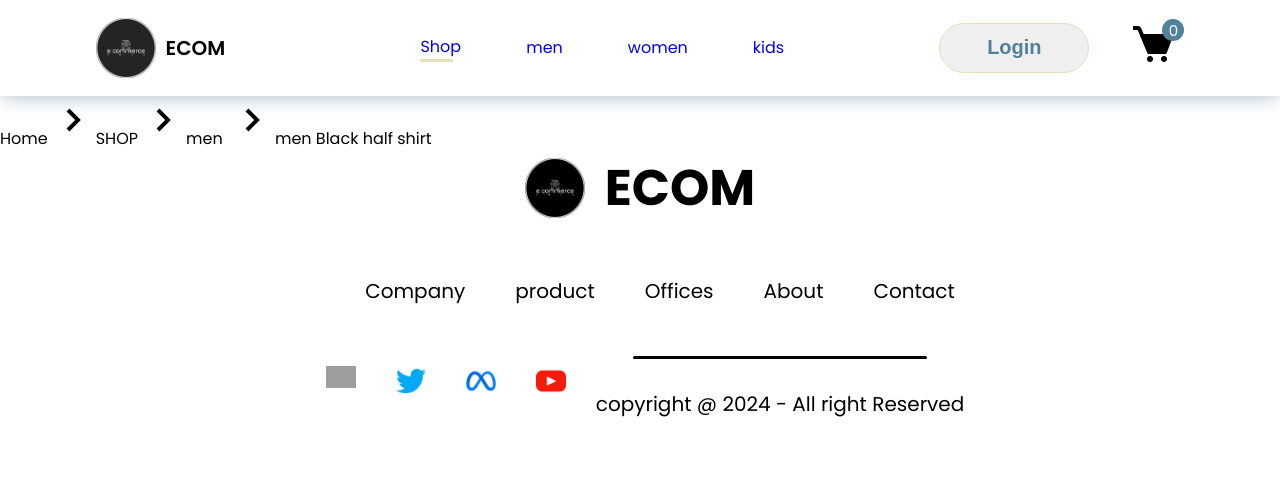
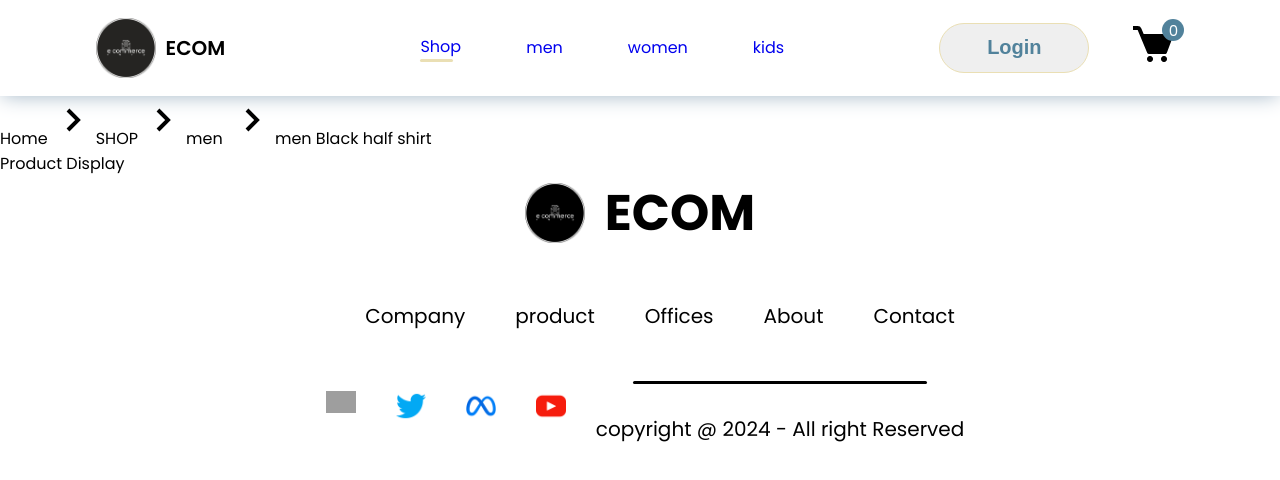
Before and after one commit to Rahulboro/mernEcommerce, a React (Create React App) app: page /product/1 in a window 1280 px wide. Shown: the top 480 px of the page. Built offline with nearby package versions, Linux system fonts and the light colour scheme; grey boxes are pictures that could not be loaded; a web font is replaced by a local one.

Commit message:
"Added ProductDisplay component to render product details"
This commit adds the `ProductDisplay` component to the `Product` page, which is used to render the details of a specific product. The `product` prop is passed

```diff
--- /dev/null
+++ b/src/Componects/ProductDisplay/ProductDisplay.jsx
@@ -0,0 +1,8 @@
+import React from "react";
+import "./productdisplay.css";
+
+const ProductDisplay = () => {
+  return <div className="product-display">Product Display</div>;
+};
+
+export default ProductDisplay;
--- a/src/Pages/Product.jsx
+++ b/src/Pages/Product.jsx
@@ -2,6 +2,7 @@ import React, { useCallback, useContext } from "react";
 import { ShopContext } from "../Context/ShopContext";
 import { useParams } from "react-router-dom";
 import BreadCrum from "../Componects/BreadCrums/BreadCrum";
+import ProductDisplay from "../Componects/ProductDisplay/ProductDisplay";
 
 const Product = () => {
   const { all_product } = useContext(ShopContext);
@@ -10,6 +11,7 @@ const Product = () => {
   return (
     <div>
       <BreadCrum product={product} />
+      <ProductDisplay product={product} />
     </div>
   );
 };
```
Also changed, not shown: src/Componects/ProductDisplay/productdisplay.css (added).
